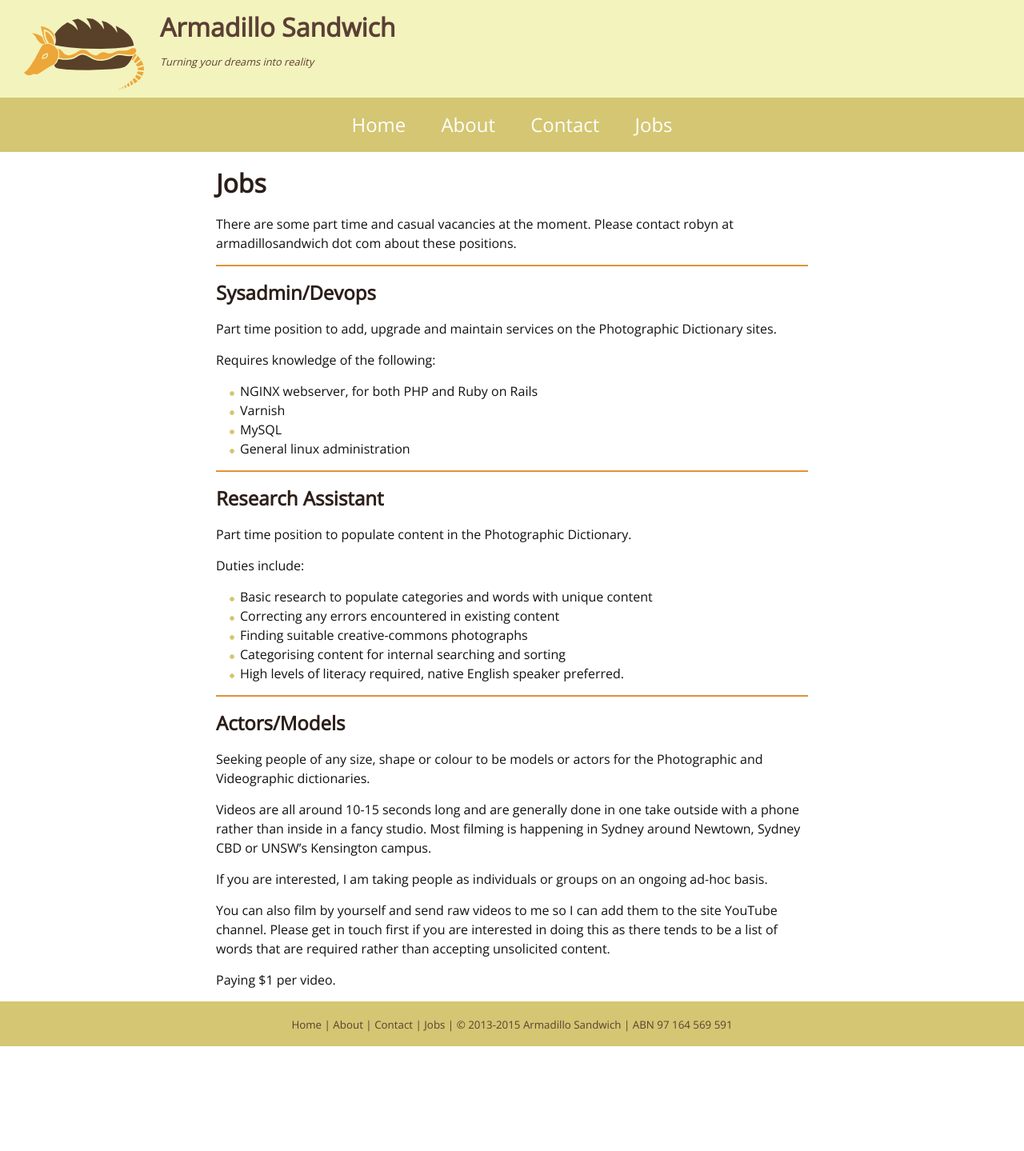
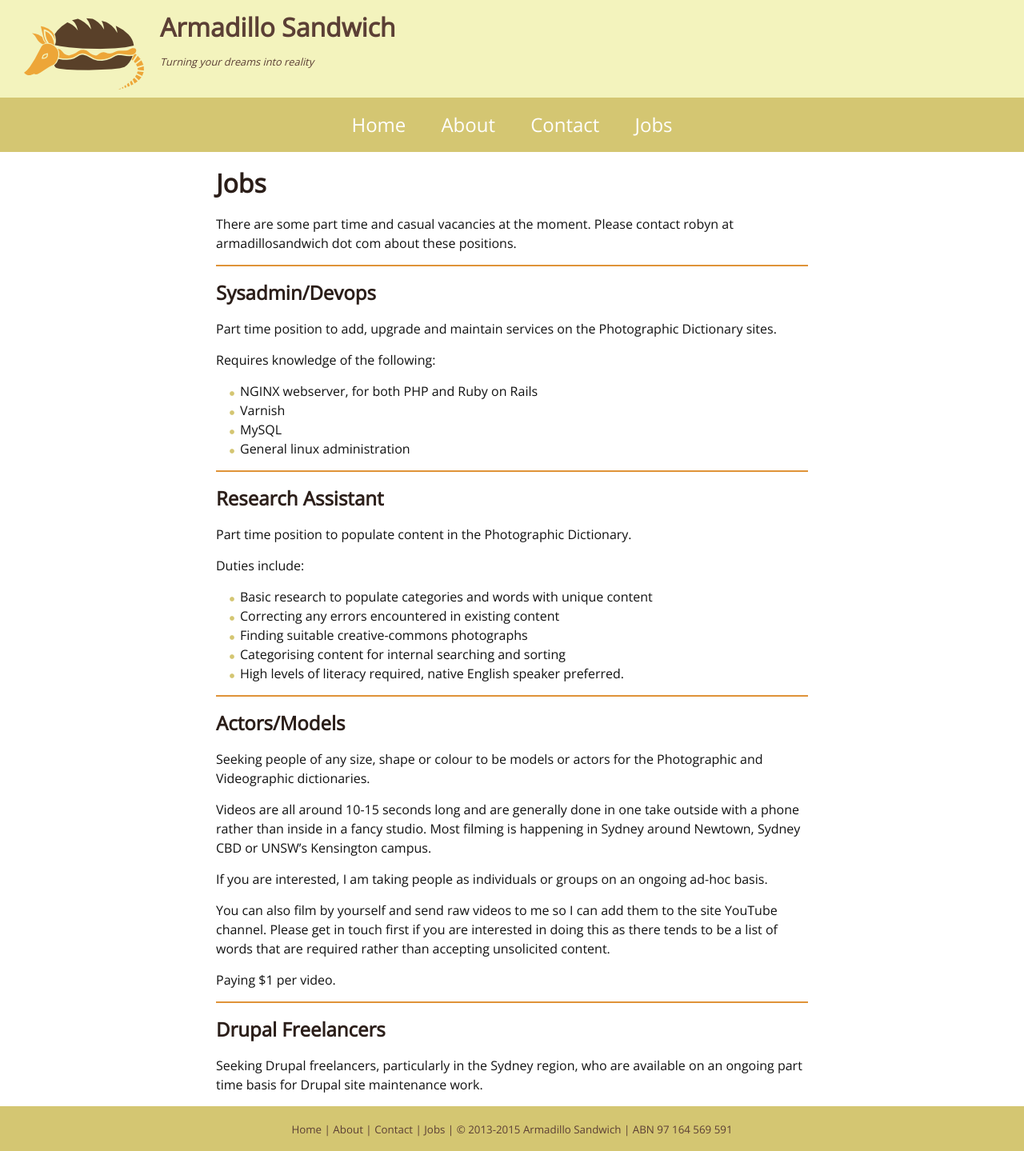
Before and after one commit to rumpledelf/armadillosandwich, a Jekyll site: the page built from jobs.md, in a window 1280 px wide. Shown: the whole page at 80% size. Built offline with Jekyll 4.4.1, drawn with Linux system fonts in a browser that asks for light colours; before the commit the page ends 1308 px from its top, so only the background shows below that.

Commit message:
Update jobs.md

```diff
--- a/jobs.md
+++ b/jobs.md
@@ -44,3 +44,7 @@ If you are interested, I am taking people as individuals or groups on an ongoing
 You can also film by yourself and send raw videos to me so I can add them to the site YouTube channel. Please get in touch first if you are interested in doing this as there tends to be a list of words that are required rather than accepting unsolicited content.
 
 Paying $1 per video.
+<hr>
+<h2>Drupal Freelancers</h2>
+
+Seeking Drupal freelancers, particularly in the Sydney region, who are available on an ongoing part time basis for Drupal site maintenance work.
```
